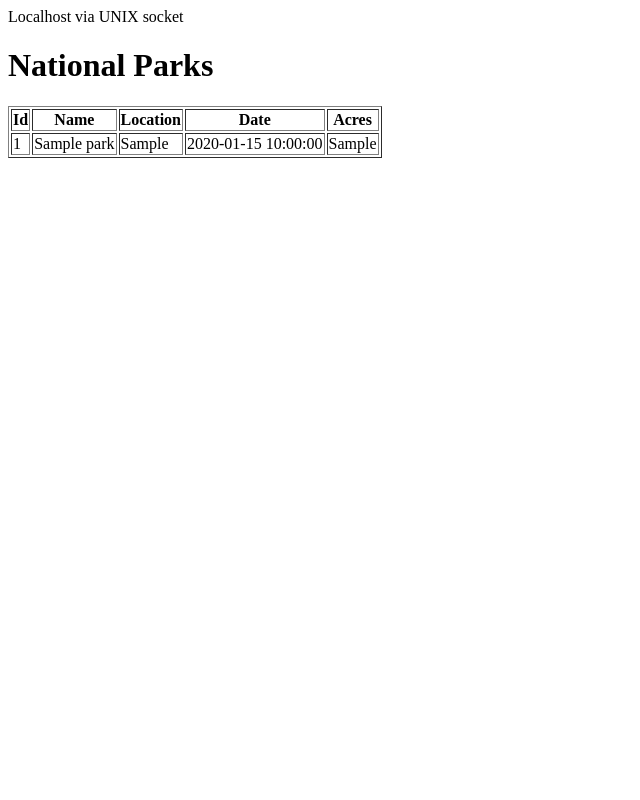
After one commit to gregmccabe/Codeup_Web_Exercises, a PHP site: page /national_parks.php in a window 1280 px wide. The commit adds this page. Shown: the whole page, without its empty margins (0-640 px from the left). Run offline with PHP 8.4, Linux system fonts and the light colour scheme; tables that the repository leaves empty or names only in its code hold one stand-in row (values such as "Sample post").

Commit message:
national park PDO fetch all

```diff
--- /dev/null
+++ b/public/national_parks.php
@@ -0,0 +1,45 @@
+<?php
+
+$dbc = new PDO('mysql:host=127.0.0.1;dbname=codeup_pdo_test_db', 'greg', 'letmein');
+
+// Tell PDO to throw exceptions on error
+$dbc->setAttribute(PDO::ATTR_ERRMODE, PDO::ERRMODE_EXCEPTION);
+
+echo $dbc->getAttribute(PDO::ATTR_CONNECTION_STATUS) . "\n";
+
+
+$query = "SELECT id, name, location, date_established, area_in_acres FROM national_parks";
+$stmt = $dbc->query($query);
+
+$parks = $stmt->fetchAll(PDO::FETCH_ASSOC);
+
+// var_dump($parks);
+
+?>
+
+<!DOCTYPE html>
+<html lang="en">
+<head>
+    <meta charset="UTF-8">
+    <title>national parks</title>
+</head>
+<body>
+    <h1>National Parks</h1>
+    <table border="1">
+        <tr>
+            <th>Id</th>
+            <th>Name</th>
+            <th>Location</th>
+            <th>Date</th>
+            <th>Acres</th>
+        </tr>
+         <? foreach ($parks as $park) : ?>
+        <tr>
+            <? foreach ($park as $key => $value) : ?>
+            <td><?= htmlspecialchars(strip_tags($value)); ?></td>
+            <? endforeach; ?>
+        </tr>
+            <? endforeach; ?>
+    </table>
+</body>
+</html>
```
Also changed, not shown: public/class_store/filestore.php (+33 -4 lines).
